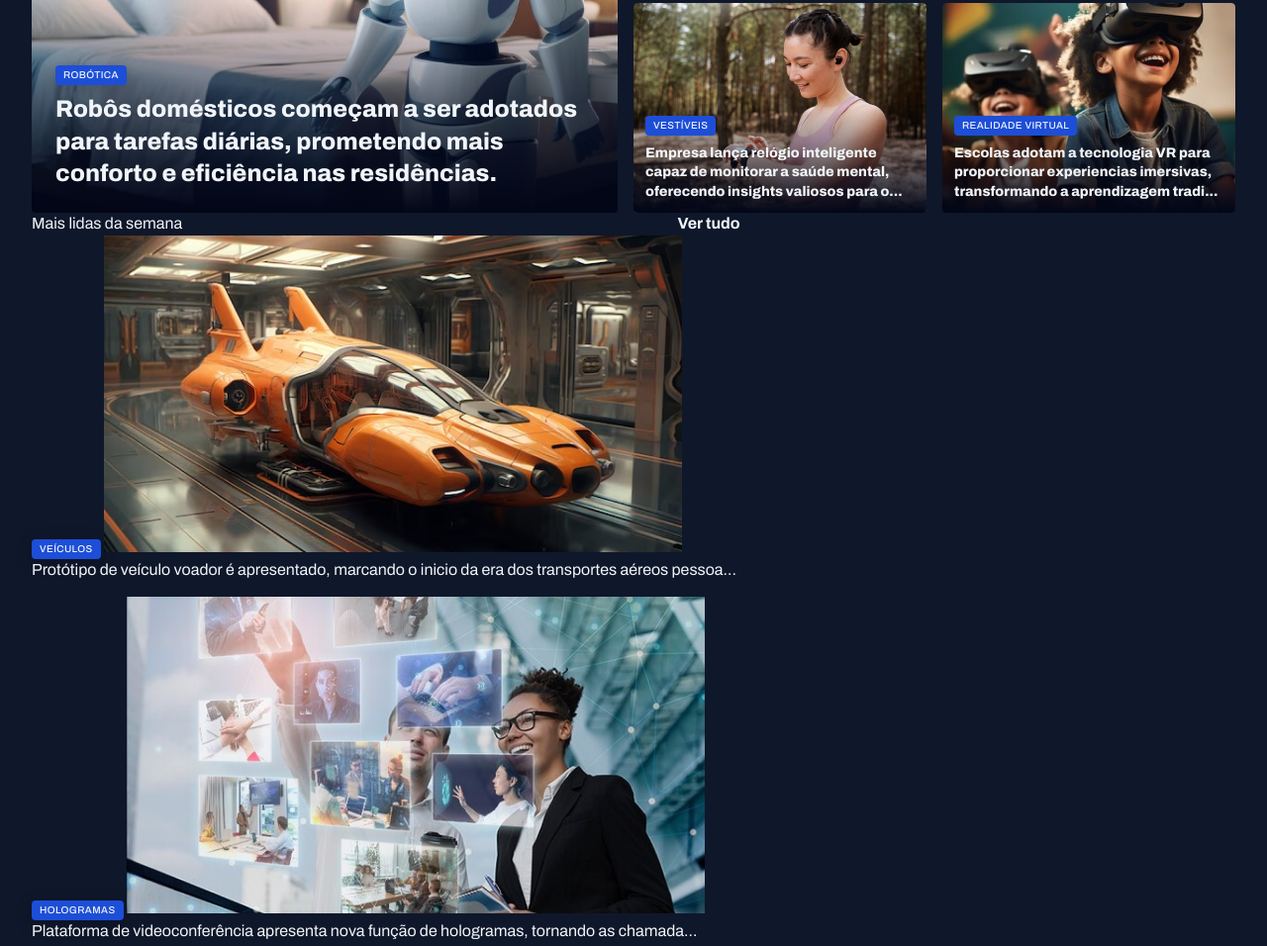
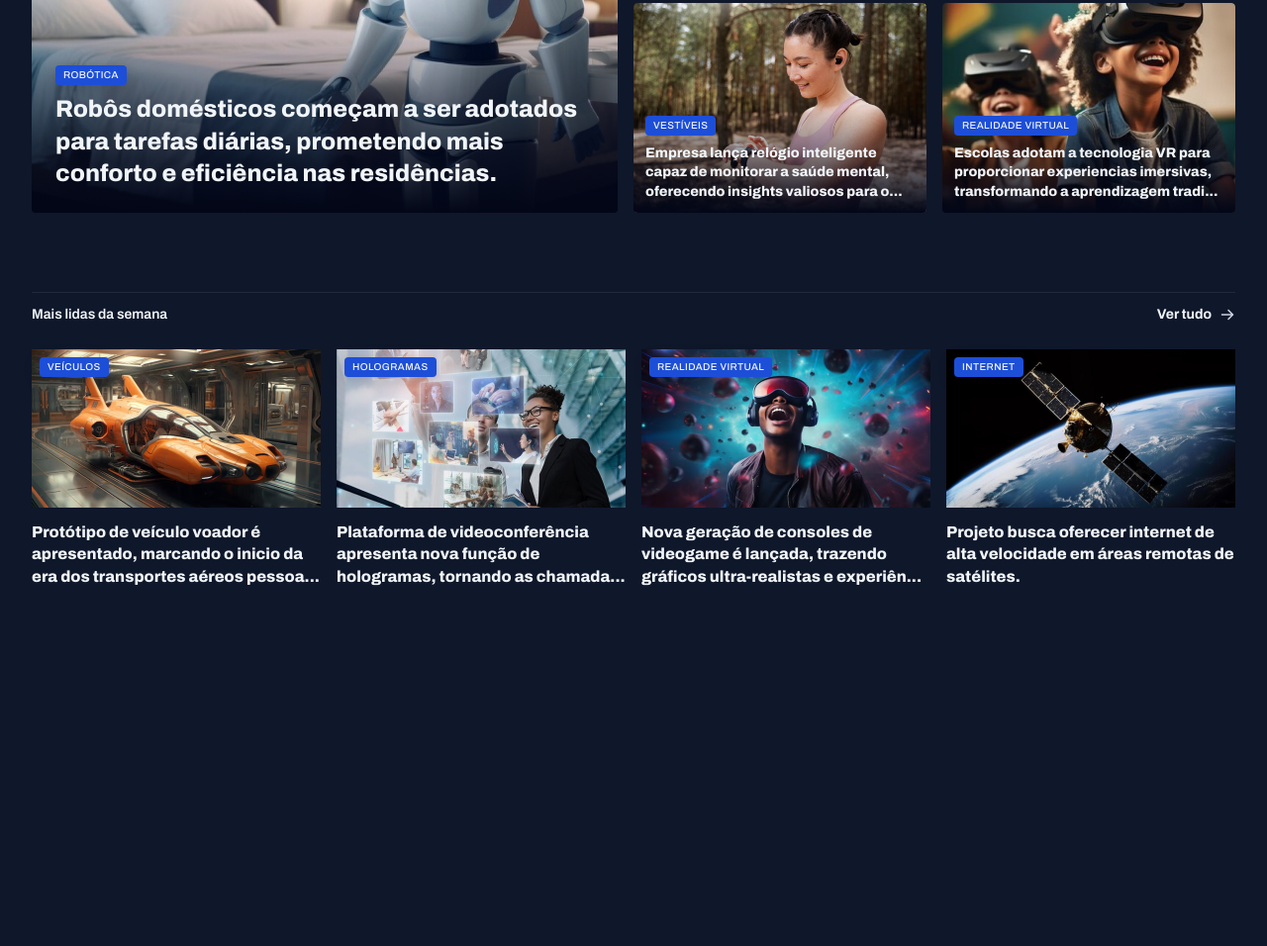
Before and after one commit to Tiago-SO/pagina-de-noticias, a plain HTML site: page index.html in a window 1280 px wide. Shown: the part 389-1345 px from the top of the page at 99% size. After the commit the page ends 983 px from the top, so only its background shows below. Drawn offline with Linux system fonts and the light colour scheme.

Commit message:
Aplicando estilos na seção mais lidas da semana

```diff
--- a/styles/global.css
+++ b/styles/global.css
@@ -52,6 +52,7 @@ img {
 
 main {
   margin-top: 40px;
+  gap: 80px;
 }
 
 .content-tag {
--- a/styles/sections.css
+++ b/styles/sections.css
@@ -1,3 +1,26 @@
+section header {
+  border-top: 1px solid var(--stroker-color);
+  padding-block: 12px 24px;
+  font: var(--text-span);
+
+  a {
+    justify-self: end;
+    align-items: center;
+    gap: 8px;
+
+    span {
+      background-image: url(../assets/icons/ArrowRight.svg);
+      width: 16px;
+      height: 16px;
+    }
+
+    &:hover span {
+      background-image: url(../assets/icons/ArrowRight-hover.svg);
+    }
+  }
+
+}
+
 #featured {
   img {
     height: 100%;
@@ -38,3 +61,29 @@
     }
   }
 }
+
+#weekly {
+
+  &>div {
+    grid-template-columns: repeat(4, 292px);
+  }
+
+  img {
+    height: 160px;
+  }
+
+  figure {
+    position: relative;
+
+    .content-tag {
+      position: absolute;
+      top: 8px;
+      left: 8px;
+    }
+
+    p {
+      margin-top: 8px;
+      font-weight: 800;
+    }
+  }
+}
```
